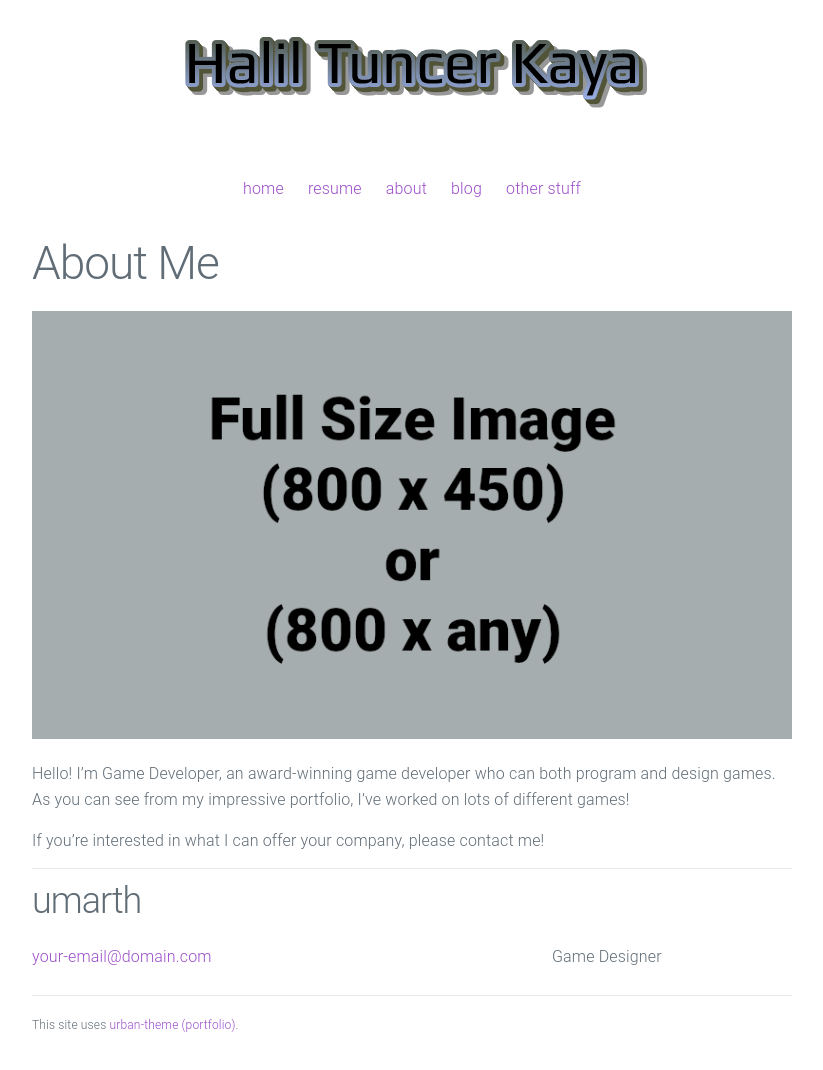
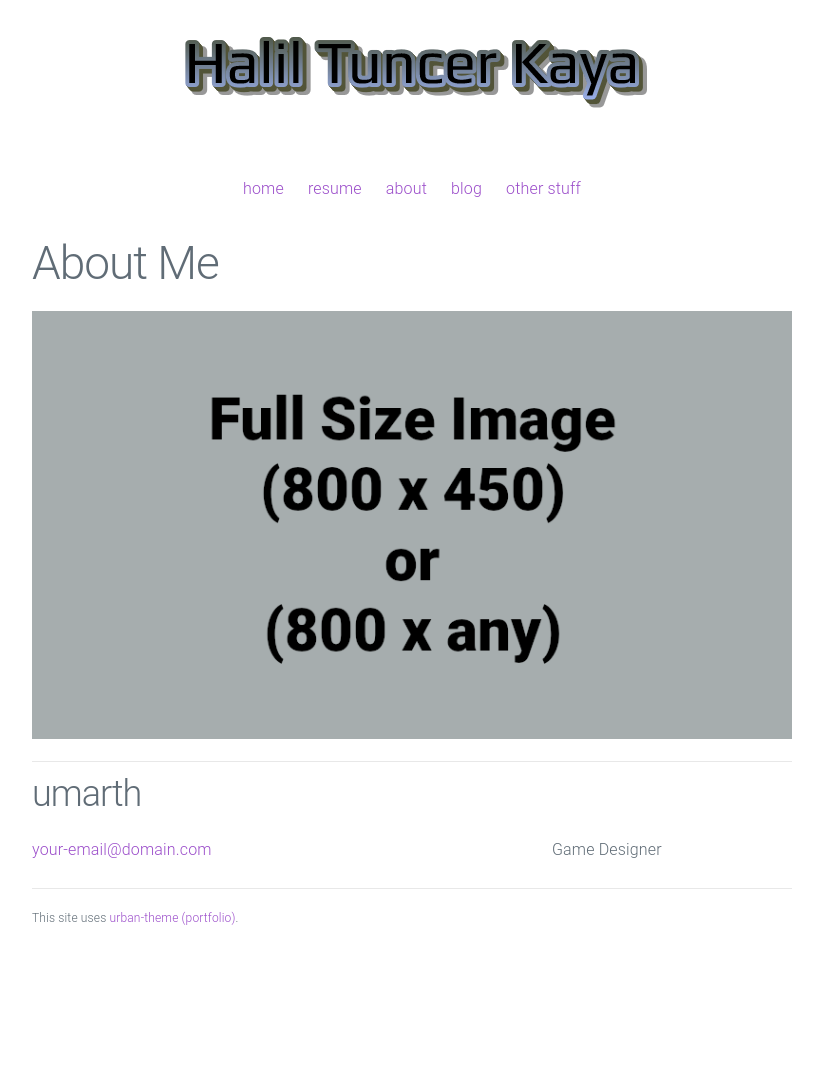
Before and after one commit to htramu/htk.github.io, a Jekyll site: the page built from about.md, in a window 1280 px wide. Shown: the whole page, without its empty margins (228-1051 px from the left). Built offline with Jekyll 4.4.1, drawn with Linux system fonts in a browser that asks for light colours; after the commit the page ends 963 px from its top, so only the background shows below that.

Commit message:
asdasdasdad

```diff
--- a/about.md
+++ b/about.md
@@ -5,7 +5,3 @@ permalink: /about/
 ---
 
 ![Picture 1](/assets/fullsize.png)
-
-Hello! I'm Game Developer, an award-winning game developer who can both program and design games. As you can see from my impressive portfolio, I've worked on lots of different games!
-
-If you're interested in what I can offer your company, please contact me!
```
Also changed, not shown: _posts/2023-10-28-darknesProfound.md (+2 -0 lines), _posts/2023-12-01-run.u.run.md (renamed from _posts/2023-12-12-run.u.run.md, +2 -2 lines).
